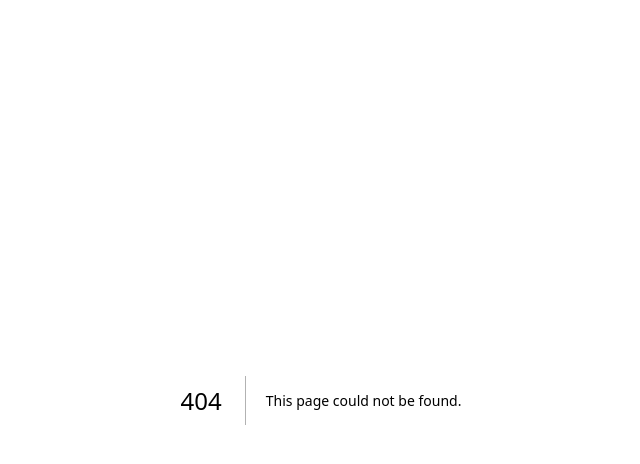
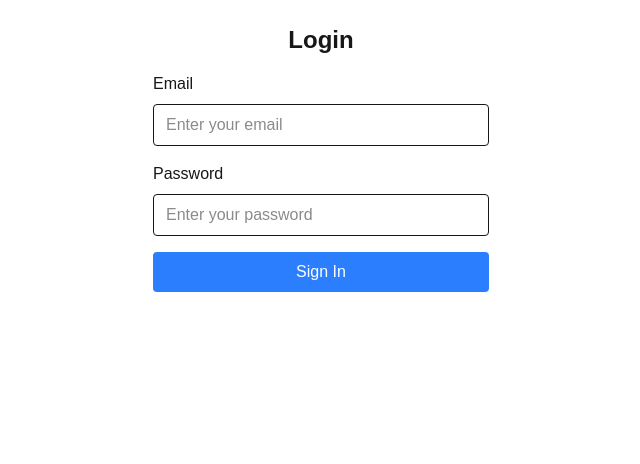
Before and after one commit to tristanduun/afe-assignment-2, a Next.js app in the folder fitinafart/: page /login in a window 1280 px wide. Before the commit this address had no page. Shown: the top 464 px of the page, without its empty margins (319-959 px from the left). Built offline with nearby package versions, Linux system fonts and the light colour scheme.

Commit message:
Added login + auth

```diff
--- /dev/null
+++ b/fitinafart/app/api/Users/login/route.ts
@@ -0,0 +1,46 @@
+import { NextRequest, NextResponse } from "next/server";
+
+export async function GET(request: NextRequest) {
+  const { searchParams } = new URL(request.url);
+  const email = searchParams.get("email");
+  const password = searchParams.get("password");
+
+  if (!email || !password) {
+    return NextResponse.json(
+      { error: "Email and password are required" },
+      { status: 400 }
+    );
+  }
+
+  try {
+    const response = await fetch("https://assignment2.swafe.dk/api/Users/login", {
+      method: "POST",
+      headers: {
+        "Content-Type": "application/json",
+      },
+      body: JSON.stringify({ email, password }),
+    });
+
+    const data = await response.json();
+
+    if (!response.ok) {
+      return NextResponse.json(data, { status: response.status });
+    }
+
+    const res = NextResponse.json({ success: true });
+    res.cookies.set("jwt", data.jwt, {
+      httpOnly: true,
+      secure: process.env.NODE_ENV === "production",
+      sameSite: "strict",
+      maxAge: 60 * 60 * 24, // 24 hours
+      path: "/",
+    });
+
+    return res;
+  } catch (error) {
+    return NextResponse.json(
+      { error: "Failed to connect to authentication service" },
+      { status: 500 }
+    );
+  }
+}
--- /dev/null
+++ b/fitinafart/app/api/WorkoutPrograms/trainer/route.ts
@@ -0,0 +1,35 @@
+import { cookies } from "next/headers";
+import { NextResponse } from "next/server";
+
+export async function GET() {
+  const cookieStore = await cookies();
+  const jwt = cookieStore.get("jwt")?.value;
+
+  if (!jwt) {
+    return NextResponse.json({ error: "Unauthorized" }, { status: 401 });
+  }
+
+  try {
+    const response = await fetch(
+      "https://assignment2.swafe.dk/api/WorkoutPrograms/trainer",
+      {
+        headers: {
+          Authorization: `Bearer ${jwt}`,
+        },
+      }
+    );
+
+    const data = await response.json();
+
+    if (!response.ok) {
+      return NextResponse.json(data, { status: response.status });
+    }
+
+    return NextResponse.json(data);
+  } catch (error) {
+    return NextResponse.json(
+      { error: "Failed to fetch workout programs" },
+      { status: 500 }
+    );
+  }
+}
--- /dev/null
+++ b/fitinafart/app/api/login/route.ts
@@ -0,0 +1,46 @@
+import { NextRequest, NextResponse } from "next/server";
+
+export async function GET(request: NextRequest) {
+  const { searchParams } = new URL(request.url);
+  const email = searchParams.get("email");
+  const password = searchParams.get("password");
+
+  if (!email || !password) {
+    return NextResponse.json(
+      { error: "Email and password are required" },
+      { status: 400 }
+    );
+  }
+
+  try {
+    const response = await fetch("https://assignment2.swafe.dk/api/Users/login", {
+      method: "POST",
+      headers: {
+        "Content-Type": "application/json",
+      },
+      body: JSON.stringify({ email, password }),
+    });
+
+    const data = await response.json();
+
+    if (!response.ok) {
+      return NextResponse.json(data, { status: response.status });
+    }
+
+    const res = NextResponse.json({ success: true });
+    res.cookies.set("jwt", data.jwt, {
+      httpOnly: true,
+      secure: process.env.NODE_ENV === "production",
+      sameSite: "strict",
+      maxAge: 60 * 60 * 24, // 24 hours
+      path: "/",
+    });
+
+    return res;
+  } catch (error) {
+    return NextResponse.json(
+      { error: "Failed to connect to authentication service" },
+      { status: 500 }
+    );
+  }
+}
--- /dev/null
+++ b/fitinafart/app/login/login-form.tsx
@@ -0,0 +1,79 @@
+"use client";
+
+import { useState } from "react";
+import { useRouter } from "next/navigation";
+
+export default function LoginForm() {
+  const [email, setEmail] = useState("");
+  const [password, setPassword] = useState("");
+  const [error, setError] = useState("");
+  const [loading, setLoading] = useState(false);
+  const router = useRouter();
+
+  const handleSubmit = async (e: React.FormEvent) => {
+    e.preventDefault();
+    setError("");
+    setLoading(true);
+
+    try {
+      const params = new URLSearchParams({ email, password });
+      const response = await fetch(`/api/Users/login?${params}`);
+      const data = await response.json();
+
+      if (!response.ok) {
+        setError(data.error || "Login failed");
+        return;
+      }
+
+      // Login successful - redirect to home
+      router.push("/");
+      router.refresh();
+    } catch (err) {
+      setError("Failed to connect to server");
+    } finally {
+      setLoading(false);
+    }
+  };
+
+  return (
+    <form onSubmit={handleSubmit} className="flex flex-col gap-4 max-w-sm mx-auto p-6">
+      <h1 className="text-2xl font-bold text-center">Login</h1>
+
+      {error && <p className="text-red-500 text-center">{error}</p>}
+
+      <div className="flex flex-col gap-2">
+        <label htmlFor="email">Email</label>
+        <input
+          id="email"
+          type="email"
+          value={email}
+          onChange={(e) => setEmail(e.target.value)}
+          required
+          className="border rounded px-3 py-2"
+          placeholder="Enter your email"
+        />
+      </div>
+
+      <div className="flex flex-col gap-2">
+        <label htmlFor="password">Password</label>
+        <input
+          id="password"
+          type="password"
+          value={password}
+          onChange={(e) => setPassword(e.target.value)}
+          required
+          className="border rounded px-3 py-2"
+          placeholder="Enter your password"
+        />
+      </div>
+
+      <button
+        type="submit"
+        disabled={loading}
+        className="bg-blue-500 text-white py-2 px-4 rounded hover:bg-blue-600 disabled:opacity-50"
+      >
+        {loading ? "Signing in..." : "Sign In"}
+      </button>
+    </form>
+  );
+}
--- /dev/null
+++ b/fitinafart/app/login/page.tsx
@@ -0,0 +1,7 @@
+import LoginForm from "./login-form";
+
+export default function Login() {
+  return (
+    <LoginForm />
+  )
+}
--- /dev/null
+++ b/fitinafart/middleware.ts
@@ -0,0 +1,22 @@
+import { NextRequest, NextResponse } from "next/server";
+
+export function middleware(request: NextRequest) {
+  const jwt = request.cookies.get("jwt")?.value;
+  const isLoginPage = request.nextUrl.pathname === "/login";
+
+  // Redirect logged-in users away from login page
+  if (isLoginPage && jwt) {
+    return NextResponse.redirect(new URL("/", request.url));
+  }
+
+  // Redirect non-logged-in users to login page
+  if (!isLoginPage && !jwt) {
+    return NextResponse.redirect(new URL("/login", request.url));
+  }
+
+  return NextResponse.next();
+}
+
+export const config = {
+  matcher: ["/((?!api|_next/static|_next/image|favicon.ico).*)"],
+};
```
Also changed, not shown: 1 other file (tests, documents, lock files or other folders).
